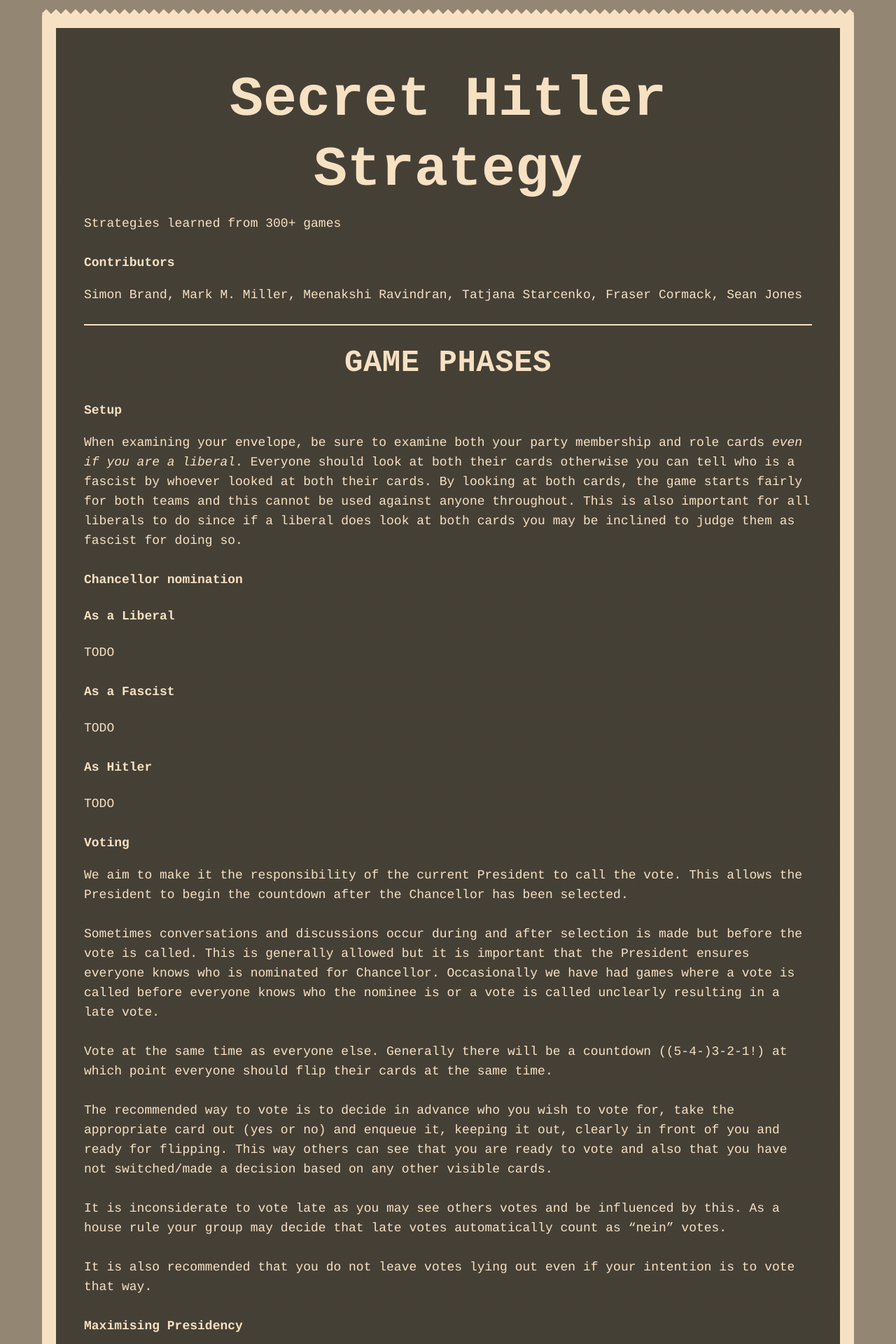
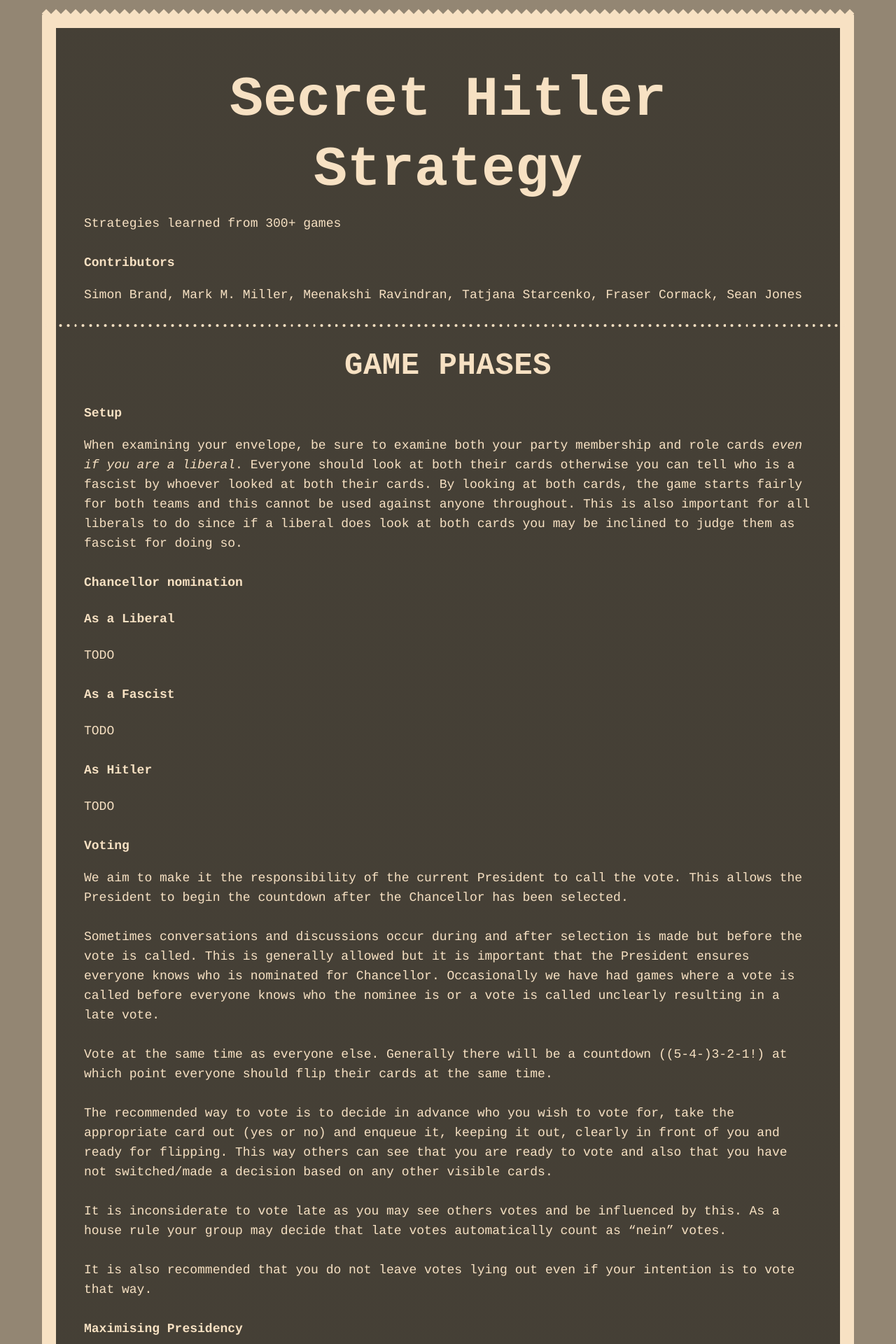
Before and after one commit to TartanLlama/secret-hitler-strategies, a Jekyll site: the page built from index.md, in a window 1280 px wide. Shown: the top 1920 px of the page at 70% size. Built offline with Jekyll 4.4.1, drawn with Linux system fonts in a browser that asks for light colours.

Commit message:
Fold-style hr

```diff
--- a/assets/css/style.scss
+++ b/assets/css/style.scss
@@ -260,7 +260,6 @@ em {
   font-style: italic; }
 
 hr {
-  background: #36322a;
   border: none;
   clear: both;
   display: block;
@@ -269,16 +268,10 @@ hr {
   margin: 0 0 28px;
   outline: none;
   padding: 0;
-  width: 100%; }
-  h2 + hr, .secret-boxed h2 + hr, .secret-card.secret-knockout .secret-middle h2 + hr, .secret-card.secret-knockout-red .secret-middle h2 + hr, .secret-card.secret-ribbon h2 + hr, footer h2 + hr {
-    margin-bottom: 40px; }
-  .secret-boxed hr, .secret-card.secret-knockout .secret-middle hr, .secret-card.secret-knockout-red .secret-middle hr, .secret-card.secret-ribbon hr, footer hr {
-    background-color: #F7E1C3;
-    height: 2px;
-    margin-bottom: 26px; }
-  hr:after {
-    content: '';
-    display: table; }
+  width: calc(100% + 120px);
+  position: relative;
+  left: -60px;
+}
 
 html {
   min-height: 100%;
@@ -339,7 +332,7 @@ h4 {
   background: #F7E1C3;
   background-clip: border-box;
   border: 34px solid #F7E1C3;
-  border-image: url("../svgs/secret-buy-dots-e5a21ae4.svg") 43.1472081218% 43.1472081218% repeat repeat;
+  border-image: url("../assets/svgs/secret-buy-dots-e5a21ae4.svg") 43.1472081218% 43.1472081218% repeat repeat;
   border-radius: 27.8px;
   bottom: 0;
   box-shadow: 0 4px 0 0 rgba(54, 50, 42, 0.52);
@@ -613,7 +606,7 @@ ol ol, ul ul {
         border-width: 20px; } }
     .secret-card.secret-ribbon:before {
       border-color: transparent;
-      border-image: url("../svgs/secret_ribbon_edge-7b30ff81.svg") 25% repeat repeat;
+      border-image: url("/assets/svgs/secret_ribbon_edge-7b30ff81.svg") 25% repeat repeat;
       border-image-outset: 7px;
       border-style: solid;
       border-width: 7px 0;
@@ -636,7 +629,7 @@ ol ol, ul ul {
           padding: 0 60px; } }
   .secret-card.secret-dogeared {
     background-color: transparent;
-    background-image: url("../svgs/secret-dogear-328be2ee.svg"), linear-gradient(135deg, rgba(0, 0, 0, 0) 0%, rgba(0, 0, 0, 0) 55px, #f7e1c3 55px, #f7e1c3 200%);
+    background-image: url("../assets/svgs/secret-dogear-328be2ee.svg"), linear-gradient(135deg, rgba(0, 0, 0, 0) 0%, rgba(0, 0, 0, 0) 55px, #f7e1c3 55px, #f7e1c3 200%);
     background-position: left top;
     background-size: 140px 140px, 100% 100%;
     background-repeat: no-repeat;
@@ -648,7 +641,7 @@ ol ol, ul ul {
     -ms-interpolation-mode: nearest-neighbor; }
   .secret-card.secret-dotted {
     border-color: #F7E1C3;
-    border-image: url("../svgs/secret_dot_edge-13bd65cd.svg") 34% 34% repeat repeat;
+    border-image: url("../assets/svgs/secret_dot_edge-13bd65cd.svg") 34% 34% repeat repeat;
     border-image-outset: 1.5px;
     border-style: solid;
     border-width: 20.5px;
@@ -657,7 +650,7 @@ ol ol, ul ul {
       .secret-card.secret-dotted {
         padding: 21px; } }
     .secret-card.secret-dotted.secret-bigger {
-      border-image: url("../svgs/secret_big_dot_edge-16994316.svg") 37.5% 37.5% repeat repeat;
+      border-image: url("../assets/svgs/secret_big_dot_edge-16994316.svg") 37.5% 37.5% repeat repeat;
       border-width: 19px;
       border-image-outset: 3px;
       padding: 4px; }
@@ -688,7 +681,7 @@ ol ol, ul ul {
       display: table; }
     .secret-card .secret-crease:before {
       background: transparent;
-      background-image: url("/svgs/secret_dot-8415baa7.svg"), url("/svgs/secret_dot-8415baa7.svg"), linear-gradient(to bottom, rgba(0, 0, 0, 0) 0%, rgba(0, 0, 0, 0) 2px, rgba(54, 50, 42, 0.15) 2px, rgba(54, 50, 42, 0.15) 100%), linear-gradient(to top, rgba(0, 0, 0, 0) 0%, rgba(0, 0, 0, 0) 2px, rgba(54, 50, 42, 0.15) 2px, rgba(54, 50, 42, 0.15) 100%);
+      background-image: url("/assets/svgs/secret_dot-8415baa7.svg"), url("/assets/svgs/secret_dot-8415baa7.svg"), linear-gradient(to bottom, rgba(0, 0, 0, 0) 0%, rgba(0, 0, 0, 0) 2px, rgba(54, 50, 42, 0.15) 2px, rgba(54, 50, 42, 0.15) 100%), linear-gradient(to top, rgba(0, 0, 0, 0) 0%, rgba(0, 0, 0, 0) 2px, rgba(54, 50, 42, 0.15) 2px, rgba(54, 50, 42, 0.15) 100%);
       background-position: center bottom, center top, center top, center bottom;
       background-repeat: repeat-x, repeat-x, no-repeat, no-repeat;
       background-size: 8px 3px, 8px 3px, 100% 50%, 100% 50%;
@@ -1123,7 +1116,6 @@ footer {
       margin-bottom: 42px; }
       #purchase hr.secret-or:after {
         background: #F0654B;
-        color: #F7E1C3;
         content: 'or';
         border-radius: 15px;
         display: block;
@@ -1161,7 +1153,7 @@ footer {
   padding-top: 150px; }
   #secret-pitch:before {
     background-color: transparent;
-    background-image: url("../svgs/secret-tear-88b5e190.svg");
+    background-image: url("../assets/svgs/secret-tear-88b5e190.svg");
     background-position: center center;
     background-repeat: repeat;
     background-size: 1040px 12px;
@@ -1214,7 +1206,7 @@ footer {
 
 h2::after {
       background: transparent;
-      background-image: url("/svgs/secret_dot-8415baa7.svg"), url("/svgs/secret_dot-8415baa7.svg"), linear-gradient(to bottom, rgba(0, 0, 0, 0) 0%, rgba(0, 0, 0, 0) 2px, rgba(54, 50, 42, 0.15) 2px, rgba(54, 50, 42, 0.15) 100%), linear-gradient(to top, rgba(0, 0, 0, 0) 0%, rgba(0, 0, 0, 0) 2px, rgba(54, 50, 42, 0.15) 2px, rgba(54, 50, 42, 0.15) 100%);
+      background-image: url("/assets/svgs/secret_dot-8415baa7.svg"), url("/assets/svgs/secret_dot-8415baa7.svg"), linear-gradient(to bottom, rgba(0, 0, 0, 0) 0%, rgba(0, 0, 0, 0) 2px, rgba(54, 50, 42, 0.15) 2px, rgba(54, 50, 42, 0.15) 100%), linear-gradient(to top, rgba(0, 0, 0, 0) 0%, rgba(0, 0, 0, 0) 2px, rgba(54, 50, 42, 0.15) 2px, rgba(54, 50, 42, 0.15) 100%);
       background-position: center bottom, center top, center top, center bottom;
       background-repeat: repeat-x, repeat-x, no-repeat, no-repeat;
       background-size: 8px 3px, 8px 3px, 100% 50%, 100% 50%;
@@ -1233,3 +1225,9 @@ h2::after {
 .secret-gitter-row {
     padding: 20px 0px;
 }
+
+hr {
+    background: url("/assets/svgs/secret_dot-8415baa7.svg") repeat-x 0 0;
+    border: 0;
+
+}
```
Also changed, not shown: assets/svgs/secret_dot-8415baa7.svg (added), 2 other files.
